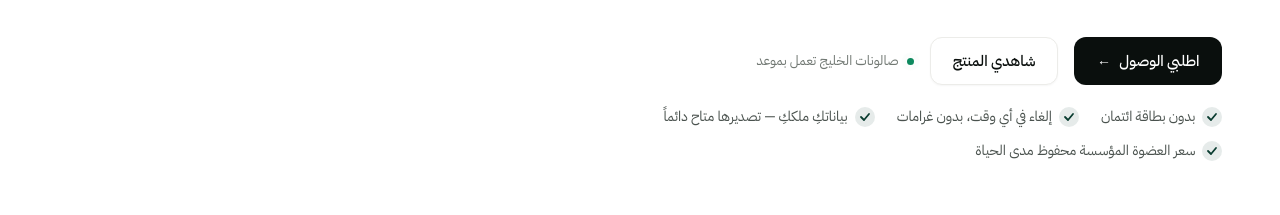
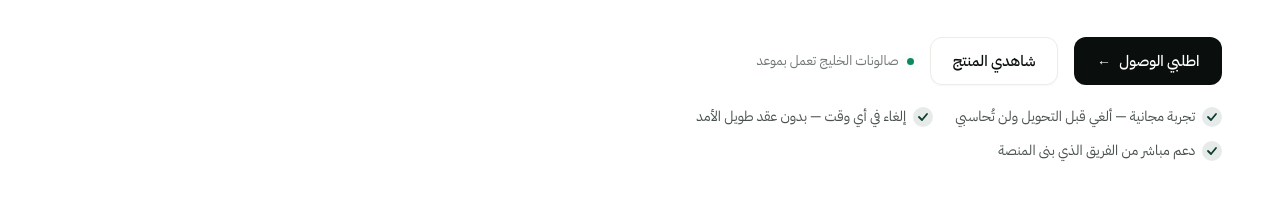
Before and after one commit to itsalizee/mawid-website, a plain HTML site: page ar/index.html in a window 1280 px wide. Shown: the part 585-800 px from the top of the page. Drawn offline with nearby package versions, Linux system fonts and the light colour scheme.

Commit message:
fix(home): drop false 'no credit card' claim + over-promised chips
The previous trust strip claimed 'No credit card to start' in both the
hero AND the existing beta form — but a card IS required upfront to
start the trial. Two other chips ('export anytime', 'founding-member
pricing locked for life') were aspirational, not yet committed.

Replaced with three chips that are true today:
  - Free trial — cancel before it converts and you're not charged
  - Cancel anytime — no long-term contract
  - Direct support from the team that built it

Beta form badges updated to match: 'Free trial', 'Cancel anytime',
'Limited spots'. Both EN and AR strings + their cross-dictionary
copies. Zero remaining 'no credit card' references across the site.

```diff
--- a/ar/index.html
+++ b/ar/index.html
@@ -2774,23 +2774,19 @@ html[lang="ar"] .mobile-menu a {
       </span>
     </div>
 
-    <!-- Trust strip — أمان وشفافية -->
+    <!-- Trust strip — أمان وشفافية. فقط ما نقدمه اليوم. -->
     <div class="hero-trust-row reveal d3">
       <span class="hero-trust-item">
         <svg width="14" height="14" viewBox="0 0 14 14" fill="none" stroke="currentColor" stroke-width="1.8"><path d="M3 7l3 3 5-6" stroke-linecap="round" stroke-linejoin="round"/></svg>
-        <span data-i18n="hero.trust1">بدون بطاقة ائتمان</span>
+        <span data-i18n="hero.trust1">تجربة مجانية — ألغي قبل التحويل ولن تُحاسبي</span>
       </span>
       <span class="hero-trust-item">
         <svg width="14" height="14" viewBox="0 0 14 14" fill="none" stroke="currentColor" stroke-width="1.8"><path d="M3 7l3 3 5-6" stroke-linecap="round" stroke-linejoin="round"/></svg>
-        <span data-i18n="hero.trust2">إلغاء في أي وقت، بدون غرامات</span>
+        <span data-i18n="hero.trust2">إلغاء في أي وقت — بدون عقد طويل الأمد</span>
       </span>
       <span class="hero-trust-item">
         <svg width="14" height="14" viewBox="0 0 14 14" fill="none" stroke="currentColor" stroke-width="1.8"><path d="M3 7l3 3 5-6" stroke-linecap="round" stroke-linejoin="round"/></svg>
-        <span data-i18n="hero.trust3">بياناتكِ ملككِ — تصديرها متاح دائماً</span>
-      </span>
-      <span class="hero-trust-item">
-        <svg width="14" height="14" viewBox="0 0 14 14" fill="none" stroke="currentColor" stroke-width="1.8"><path d="M3 7l3 3 5-6" stroke-linecap="round" stroke-linejoin="round"/></svg>
-        <span data-i18n="hero.trust4">سعر العضوة المؤسسة محفوظ مدى الحياة</span>
+        <span data-i18n="hero.trust3">دعم مباشر من الفريق الذي بنى المنصة</span>
       </span>
     </div>
 
@@ -3686,11 +3682,11 @@ html[lang="ar"] .mobile-menu a {
           <div class="trust-row">
             <span class="trust-item">
               <svg width="14" height="14" viewBox="0 0 14 14" fill="none" stroke="currentColor" stroke-width="1.6"><path d="M3 7l3 3 5-6" stroke-linecap="round" stroke-linejoin="round"/></svg>
-              <span data-i18n="beta.t1">No credit card</span>
+              <span data-i18n="beta.t1">Free trial</span>
             </span>
             <span class="trust-item">
               <svg width="14" height="14" viewBox="0 0 14 14" fill="none" stroke="currentColor" stroke-width="1.6"><path d="M3 7l3 3 5-6" stroke-linecap="round" stroke-linejoin="round"/></svg>
-              <span data-i18n="beta.t2">No commitment</span>
+              <span data-i18n="beta.t2">Cancel anytime</span>
             </span>
             <span class="trust-item">
               <svg width="14" height="14" viewBox="0 0 14 14" fill="none" stroke="currentColor" stroke-width="1.6"><path d="M3 7l3 3 5-6" stroke-linecap="round" stroke-linejoin="round"/></svg>
@@ -3822,10 +3818,9 @@ const I18N = {
     "hero.cta": "اطلبي الوصول",
     "hero.cta2": "شاهدي المنتج",
     "hero.cta_meta": "صالونات الخليج تعمل بموعد",
-    "hero.trust1": "بدون بطاقة ائتمان",
-    "hero.trust2": "إلغاء في أي وقت، بدون غرامات",
-    "hero.trust3": "بياناتكِ ملككِ — تصديرها متاح دائماً",
-    "hero.trust4": "سعر العضوة المؤسسة محفوظ مدى الحياة",
+    "hero.trust1": "تجربة مجانية — ألغي قبل التحويل ولن تُحاسبي",
+    "hero.trust2": "إلغاء في أي وقت — بدون عقد طويل الأمد",
+    "hero.trust3": "دعم مباشر من الفريق الذي بنى المنصة",
     "hero.s1.l": "Markets",
     "hero.s2.l": "Languages", "hero.s2.v": "Arabic <span class=\"accent\">·</span> English",
     "hero.s3.l": "Calendars", "hero.s3.v": "Hijri <span class=\"accent\">·</span> Gregorian",
@@ -3997,8 +3992,8 @@ const I18N = {
     "beta.v.dental": "Dental", "beta.v.fitness": "Fitness / Padel", "beta.v.other": "Other",
     "beta.f.submit": "Reserve my spot",
     "beta.f.submitting": "Reserving…",
-    "beta.t1": "No credit card",
-    "beta.t2": "No commitment",
+    "beta.t1": "Free trial",
+    "beta.t2": "Cancel anytime",
     "beta.t3": "Limited spots",
     "beta.f.foot": "We'll be in touch via WhatsApp shortly.",
     "beta.s.title": "You're on the list.",
@@ -4045,10 +4040,9 @@ const I18N = {
     "hero.cta": "اطلبي الوصول",
     "hero.cta2": "شاهدي المنتج",
     "hero.cta_meta": "صالونات الخليج تعمل بموعد",
-    "hero.trust1": "بدون بطاقة ائتمان",
-    "hero.trust2": "إلغاء في أي وقت، بدون غرامات",
-    "hero.trust3": "بياناتكِ ملككِ — تصديرها متاح دائماً",
-    "hero.trust4": "سعر العضوة المؤسسة محفوظ مدى الحياة",
+    "hero.trust1": "تجربة مجانية — ألغي قبل التحويل ولن تُحاسبي",
+    "hero.trust2": "إلغاء في أي وقت — بدون عقد طويل الأمد",
+    "hero.trust3": "دعم مباشر من الفريق الذي بنى المنصة",
     "hero.s1.l": "الأسواق",
     "hero.s2.l": "اللغات", "hero.s2.v": "العربية <span class=\"accent\">·</span> الإنجليزية",
     "hero.s3.l": "التقاويم", "hero.s3.v": "هجري <span class=\"accent\">·</span> ميلادي",
@@ -4220,8 +4214,8 @@ const I18N = {
     "beta.v.dental": "أسنان", "beta.v.fitness": "لياقة / بادل", "beta.v.other": "قطاع آخر",
     "beta.f.submit": "احجزي مكانكِ",
     "beta.f.submitting": "جاري الحجز…",
-    "beta.t1": "بدون بطاقة ائتمان",
-    "beta.t2": "بدون التزام",
+    "beta.t1": "تجربة مجانية",
+    "beta.t2": "إلغاء في أي وقت",
     "beta.t3": "أماكن محدودة",
     "beta.f.foot": "سنتواصل معكِ عبر واتساب قريباً.",
     "beta.s.title": "سُجِّلتِ في القائمة.",
```
Also changed, not shown: index.html (+17 -24 lines).
